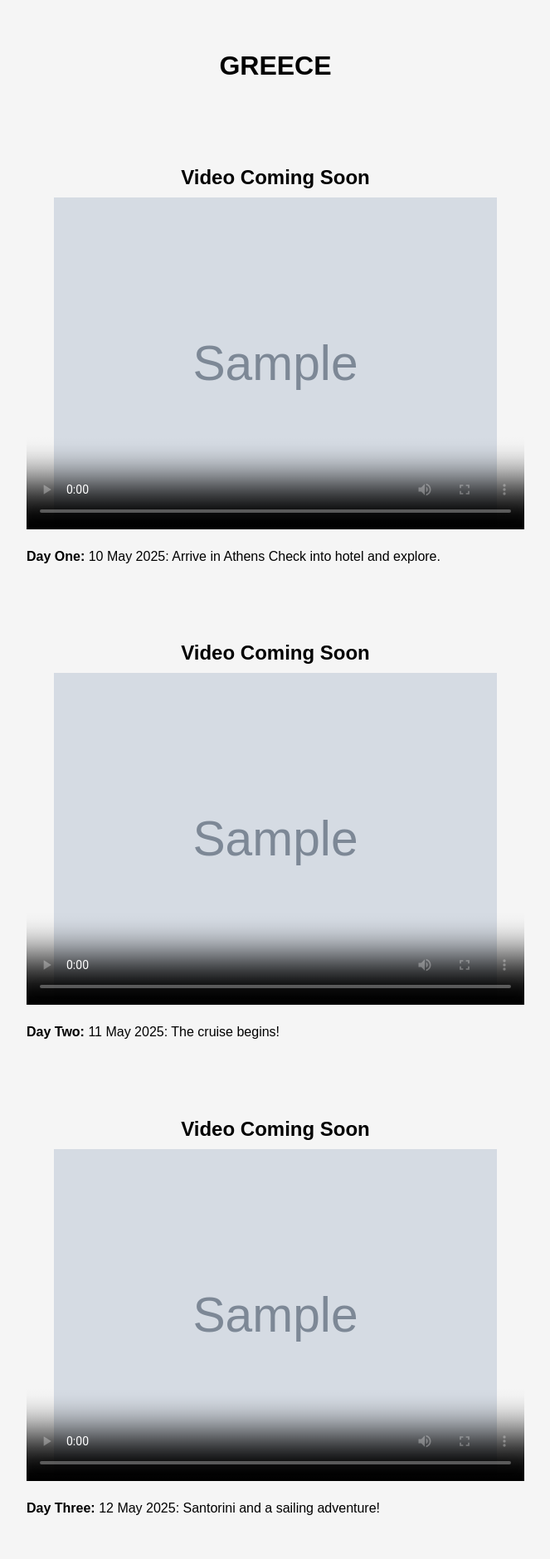
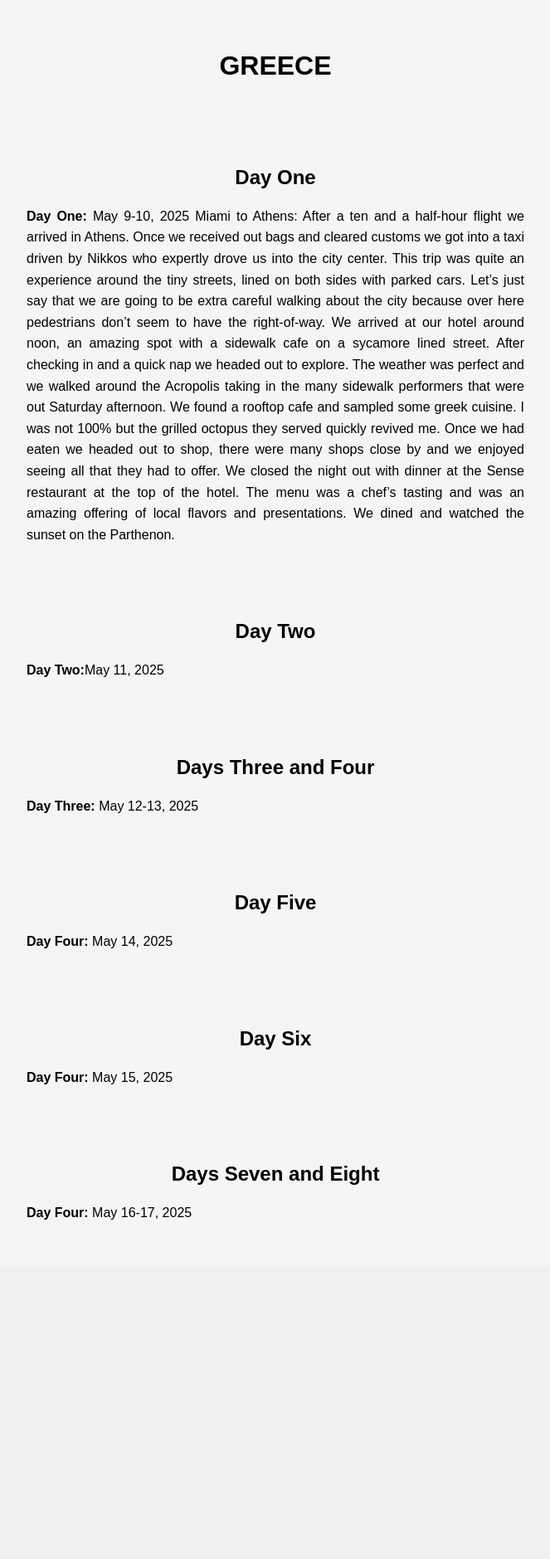
Before and after one commit to Blkbrd77/2samples-refactor, a Flask app: template app/templates/greece.html in a window 1280 px wide. Shown: the part 50-1929 px from the top of the page at 83% size, without its empty margins (308-971 px from the left). After the commit the page ends 1520 px from the top, so only its background shows below. Run offline with Flask 2, Linux system fonts and the light colour scheme; the template is opened without the code that fills it: most values are stand-ins (such as "Sample title", 1, 10 or a date in 2020); grey boxes marked "Sample" are stand-in pictures.

Commit message:
Greece Update

```diff
--- a/app/main.py
+++ b/app/main.py
@@ -78,7 +78,8 @@
 
 @app.route('/greece')
 def greece():
-    return render_template('greece.html', placeholder_image=placeholder_image)
+    videos = get_video_data()
+    return render_template('greece.html', videos=videos, placeholder_image=placeholder_image)
 
 
 if __name__ == "__main__":
--- a/app/templates/greece.html
+++ b/app/templates/greece.html
@@ -3,105 +3,116 @@
 {% block content %}
     <div class="container">
         <h1 style="text-align: center;">GREECE</h1>
-    <!-- Existing tile content, if any -->
     </div>
+    <!-- Day One -->
     <div class="video-container">
         <div class="video-wrapper">
-        <h2>Video Coming Soon</h2>
-        <video controls poster="{{ placeholder_image }}" style="max-width: 100%; height: auto;">
-            <p>Your browser does not support the video tag. Check back later for video content.</p>
+            <h2>Day One</h2>
+            {% for video in videos %}
+                {% if video.name == "Greece-Day-1" %}
+                    <video controls poster="{{ video.still }}">
+                        <source src="{{ video.url }}" type="video/{{ video.url.split('.')[-1] }}">
+                        <source src="{{ video.url }}" type="video/mp4">
+                        <p>Video failed to load. <a href="{{ video.url }}">Download</a> or check back later.</p>
                     </video>
+                {% endif %}
+            {% endfor %}
         </div>
         <div class="video-text">
-        <p><strong>Day One:</strong> 10 May 2025: Arrive in Athens Check into hotel and explore.</p>
+            <p><strong>Day One:</strong> May 9-10, 2025 Miami to Athens: After a ten and a half-hour flight we arrived in Athens. Once we received out bags and cleared customs we got into a taxi driven by Nikkos who expertly drove us into the city center. This trip was quite an experience around the tiny streets, lined on both sides with parked cars. Let’s just say that we are going to be extra careful walking about the city because over here pedestrians don’t seem to have the right-of-way.  We arrived at our hotel around noon, an amazing spot with a sidewalk cafe on a sycamore lined street. After checking in and a quick nap we headed out to explore. The weather was perfect and we walked around the Acropolis taking in the many sidewalk performers that were out Saturday afternoon. We found a rooftop cafe and sampled some greek cuisine. I was not 100% but the grilled octopus they served quickly revived me. Once we had eaten we headed out to shop, there were many shops close by and we enjoyed seeing all that they had to offer. We closed the night out with dinner at the Sense restaurant at the top of the hotel. The menu was a chef’s tasting and was an amazing offering of local flavors and presentations. We dined and watched the sunset on the Parthenon.
+</p>
         </div>
     </div>
+    <!-- Day Two -->
     <div class="video-container">
         <div class="video-wrapper">
-        <h2>Video Coming Soon</h2>
-        <video controls poster="{{ placeholder_image }}" style="max-width: 100%; height: auto;">
-            <p>Your browser does not support the video tag. Check back later for video content.</p>
+            <h2>Day Two</h2>
+            {% for video in videos %}
+                {% if video.name == "Greece Day 2" %}
+                    <video controls poster="{{ video.still }}">
+                        <source src="{{ video.url }}" type="video/{{ video.url.split('.')[-1] }}">
+                        <source src="{{ video.url }}" type="video/mp4">
+                        <p>Video failed to load. <a href="{{ video.url }}">Download</a> or check back later.</p>
                     </video>
+                {% endif %}
+            {% endfor %}
         </div>
         <div class="video-text">
-        <p><strong>Day Two:</strong> 11 May 2025: The cruise begins!</p>
+            <p><strong>Day Two:</strong>May 11, 2025 </p>
         </div>
     </div>
+    <!-- Day Three -->
     <div class="video-container">
         <div class="video-wrapper">
-        <h2>Video Coming Soon</h2>
-        <video controls poster="{{ placeholder_image }}" style="max-width: 100%; height: auto;">
-            <p>Your browser does not support the video tag. Check back later for video content.</p>
+            <h2>Days Three and Four</h2>
+            {% for video in videos %}
+                {% if video.name == "Greece Day 3&4" %}
+                    <video controls poster="{{ video.still }}">
+                        <source src="{{ video.url }}" type="video/{{ video.url.split('.')[-1] }}">
+                        <source src="{{ video.url }}" type="video/mp4">
+                        <p>Video failed to load. <a href="{{ video.url }}">Download</a> or check back later.</p>
                     </video>
+                {% endif %}
+            {% endfor %}
         </div>
         <div class="video-text">
-        <p><strong>Day Three:</strong> 12 May 2025: Santorini and a sailing adventure!</p>
+            <p><strong>Day Three:</strong> May 12-13, 2025 </p>
         </div>
     </div>
+    <!-- Day Five -->
     <div class="video-container">
         <div class="video-wrapper">
-        <h2>Video Coming Soon</h2>
-        <video controls poster="{{ placeholder_image }}" style="max-width: 100%; height: auto;">
-            <p>Your browser does not support the video tag. Check back later for video content.</p>
+            <h2>Day Five</h2>
+            {% for video in videos %}
+                {% if video.name == "Greece Day 5" %}
+                    <video controls poster="{{ video.still }}">
+                        <source src="{{ video.url }}" type="video/{{ video.url.split('.')[-1] }}">
+                        <source src="{{ video.url }}" type="video/mp4">
+                        <p>Video failed to load. <a href="{{ video.url }}">Download</a> or check back later.</p>
                     </video>
+                {% endif %}
+            {% endfor %}
         </div>
         <div class="video-text">
-        <p><strong>Day Four:</strong> 13 May 2025: Rhodes and Wine Tasting!</p>
+            <p><strong>Day Four:</strong> May 14, 2025 </p>
         </div>
     </div>
+        </div>
+    <!-- Day Six -->
     <div class="video-container">
         <div class="video-wrapper">
-        <h2>Video Coming Soon</h2>
-        <video controls poster="{{ placeholder_image }}" style="max-width: 100%; height: auto;">
-            <p>Your browser does not support the video tag. Check back later for video content.</p>
+            <h2>Day Six</h2>
+            {% for video in videos %}
+                {% if video.name == "Greece Day 6" %}
+                    <video controls poster="{{ video.still }}">
+                        <source src="{{ video.url }}" type="video/{{ video.url.split('.')[-1] }}">
+                        <source src="{{ video.url }}" type="video/mp4">
+                        <p>Video failed to load. <a href="{{ video.url }}">Download</a> or check back later.</p>
                     </video>
+                {% endif %}
+            {% endfor %}
         </div>
         <div class="video-text">
-        <p><strong>Day Five:</strong> 14 May 2025: Bodrum, Turkey taking an all day trip to Ehphesus and Mary's (yes that Mary) house!</p>
+            <p><strong>Day Four:</strong> May 15, 2025 </p>
         </div>
     </div>
+        </div>
+    <!-- Days Seven and Eight -->
     <div class="video-container">
         <div class="video-wrapper">
-        <h2>Video Coming Soon</h2>
-        <video controls poster="{{ placeholder_image }}" style="max-width: 100%; height: auto;">
-            <p>Your browser does not support the video tag. Check back later for video content.</p>
+            <h2>Days Seven and Eight</h2>
+            {% for video in videos %}
+                {% if video.name == "Greece Day 7&8" %}
+                    <video controls poster="{{ video.still }}">
+                        <source src="{{ video.url }}" type="video/{{ video.url.split('.')[-1] }}">
+                        <source src="{{ video.url }}" type="video/mp4">
+                        <p>Video failed to load. <a href="{{ video.url }}">Download</a> or check back later.</p>
                     </video>
+                {% endif %}
+            {% endfor %}
         </div>
         <div class="video-text">
-        <p><strong>Day Six:</strong> 15 May 2025: Day at Sea.</p>
-    </div>
-</div>
-<div class="video-container">
-    <div class="video-wrapper">
-        <h2>Video Coming Soon</h2>
-        <video controls poster="{{ placeholder_image }}" style="max-width: 100%; height: auto;">
-            <p>Your browser does not support the video tag. Check back later for video content.</p>
-        </video>
-    </div>
-    <div class="video-text">
-        <p><strong>Day Seven:</strong> 16 May 2025: Mykonos, local home cooking demo.</p>
-    </div>
-</div>
-<div class="video-container">
-    <div class="video-wrapper">
-        <h2>Video Coming Soon</h2>
-        <video controls poster="{{ placeholder_image }}" style="max-width: 100%; height: auto;">
-            <p>Your browser does not support the video tag. Check back later for video content.</p>
-        </video>
-    </div>
-    <div class="video-text">
-        <p><strong>Day Eight:</strong> 17 May 2025: Mykonos Day Two and depart to return to Athens.</p>
-    </div>
-</div>
-<div class="video-container">
-    <div class="video-wrapper">
-        <h2>Video Coming Soon</h2>
-        <video controls poster="{{ placeholder_image }}" style="max-width: 100%; height: auto;">
-            <p>Your browser does not support the video tag. Check back later for video content.</p>
-        </video>
-    </div>
-    <div class="video-text">
-        <p><strong>Day Nine:</strong> 18 May 2025: Leaving on a jet plane.</p>
+            <p><strong>Day Four:</strong> May 16-17, 2025</p>
         </div>
     </div>
 {% endblock %}
```
Also changed, not shown: app/test_main.py (+25 -0 lines). Lines whose indentation alone changed are shown as unchanged.
